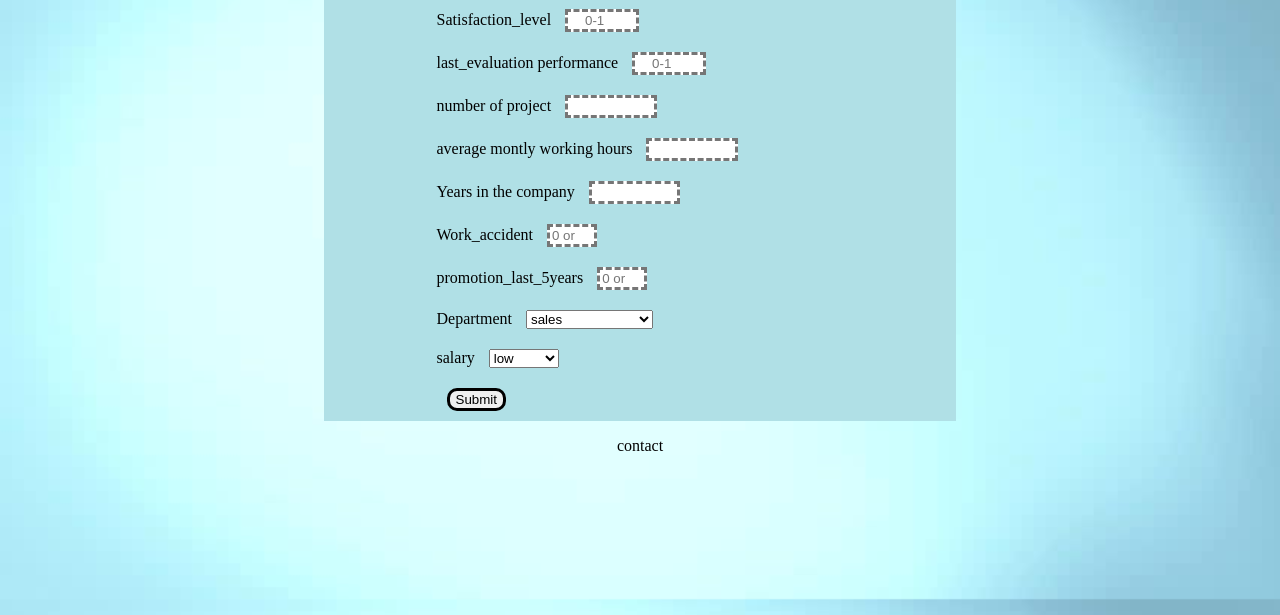
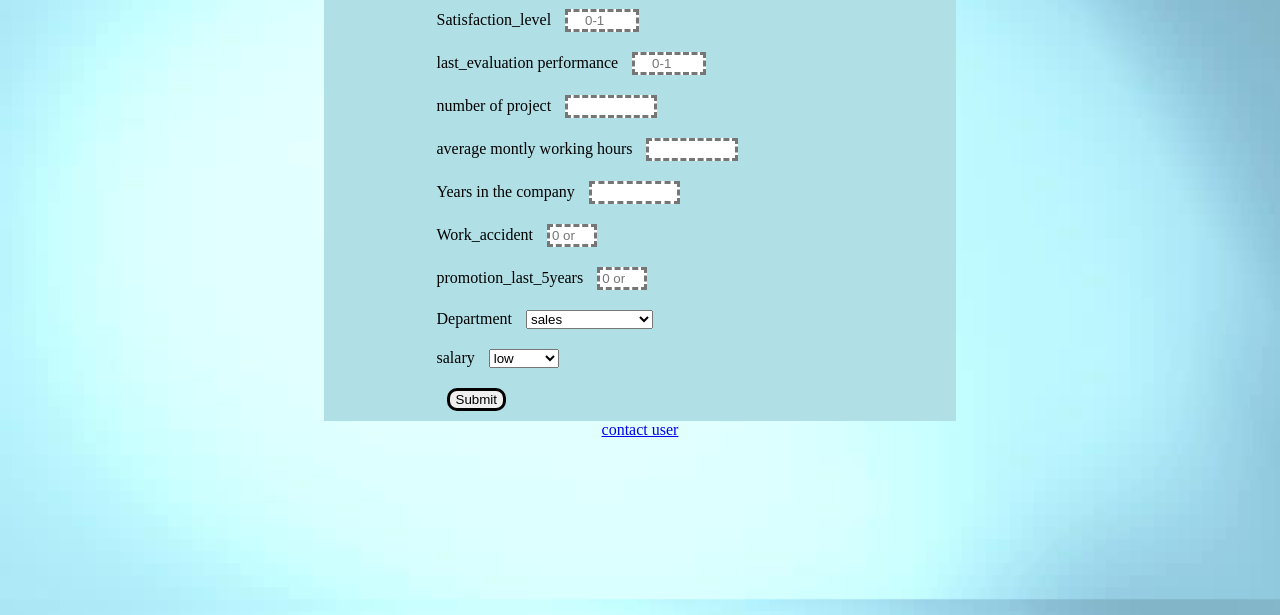
Before and after one commit to manoj9098/capstone, a Flask app: page / in a window 1280 px wide. Shown: the part 122-737 px from the top of the page. Run offline with Flask 2, Linux system fonts and the light colour scheme; parts of the project's set-up code (start-up, migrations or seed data) failed here and were passed over.

Commit message:
Update index.html

```diff
--- a/template/index.html
+++ b/template/index.html
@@ -56,6 +56,6 @@
 			<h2 id="prediction">Employee will <i> {{ your_caption }} </i></h2>
 		{% endif %}
 	</div>
-	<p> contact</p>
+	<a href="contactus.html">contact user</a>
 </body>
 </html>
```
